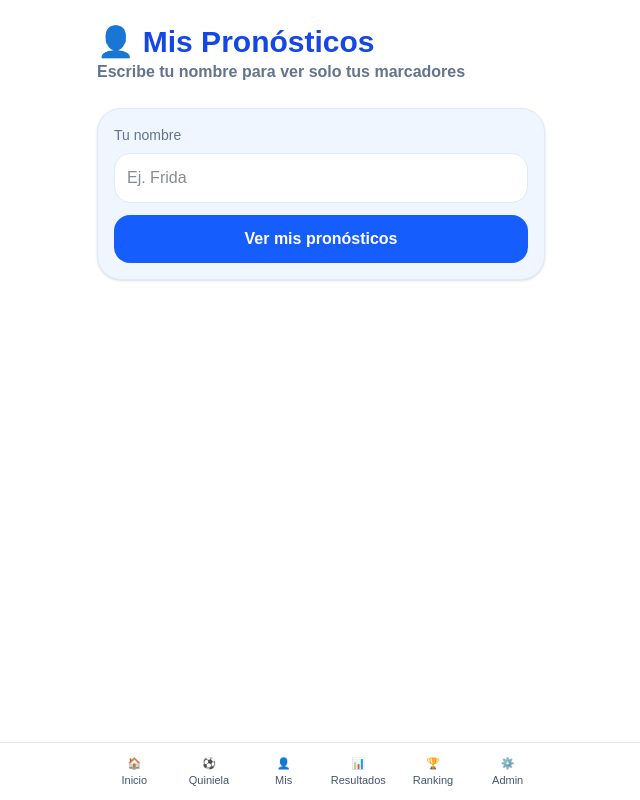
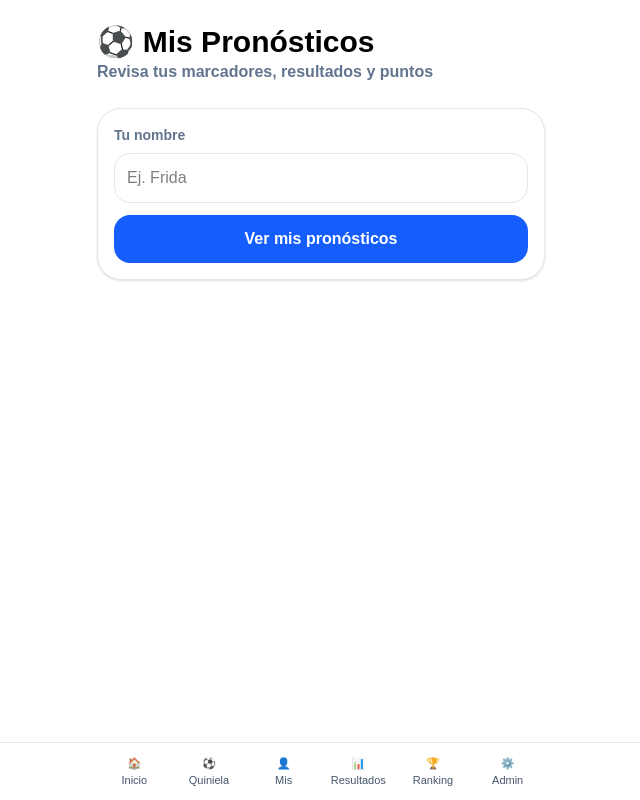
Before and after one commit to fridazzz119/Repository-name-martinez-fest, a Next.js app: page /pronosticos in a window 1280 px wide. Shown: the whole page, without its empty margins (319-959 px from the left). Built offline with nearby package versions, Linux system fonts and the light colour scheme.

Commit message:
mejoras mis pronosticos

```diff
--- a/app/api/pronosticos/route.ts
+++ b/app/api/pronosticos/route.ts
@@ -13,22 +13,40 @@ function normalizarNombre(nombre: string) {
     .replace(/\.\s+/g, ".");
 }
 
+function resultado(local: number, visitante: number) {
+  if (local > visitante) return "local";
+  if (local < visitante) return "visitante";
+  return "empate";
+}
+
 export async function GET(request: Request) {
   const { searchParams } = new URL(request.url);
   const nombre = searchParams.get("nombre");
 
   if (!nombre) {
-    return NextResponse.json([]);
+    return NextResponse.json({
+      pronosticos: [],
+      total: 24,
+      registrados: 0,
+    });
   }
 
   const nombreNormalizado = normalizarNombre(nombre);
 
-  const pronosticos = await sql`
-    SELECT nombre, partido, goles_local, goles_visitante
-    FROM pronosticos
-    WHERE nombre = ${nombreNormalizado}
+  const filas = await sql`
+    SELECT
+      p.nombre,
+      p.partido,
+      p.goles_local,
+      p.goles_visitante,
+      r.goles_local AS resultado_local,
+      r.goles_visitante AS resultado_visitante
+    FROM pronosticos p
+    LEFT JOIN resultados r
+      ON p.partido = r.partido
+    WHERE p.nombre = ${nombreNormalizado}
     ORDER BY
-CASE partido
+      CASE p.partido
         WHEN 'Suiza vs Canadá' THEN 1
         WHEN 'Bosnia y Herzegovina vs Catar' THEN 2
         WHEN 'Escocia vs Brasil' THEN 3
@@ -56,9 +74,60 @@ CASE partido
         WHEN 'RD Congo vs Uzbekistán' THEN 22
         WHEN 'Argelia vs Austria' THEN 23
         WHEN 'Jordania vs Argentina' THEN 24
-END,
-nombre;
+      END;
   `;
 
-  return NextResponse.json(pronosticos);
+  const pronosticos = filas.map((fila) => {
+    const predLocal = Number(fila.goles_local);
+    const predVisitante = Number(fila.goles_visitante);
+
+    const hayResultado =
+      fila.resultado_local !== null && fila.resultado_visitante !== null;
+
+    if (!hayResultado) {
+      return {
+        ...fila,
+        puntos: 0,
+        estado: "pendiente",
+        texto: "⏳ Resultado pendiente",
+      };
     }
+
+    const realLocal = Number(fila.resultado_local);
+    const realVisitante = Number(fila.resultado_visitante);
+
+    if (predLocal === realLocal && predVisitante === realVisitante) {
+      return {
+        ...fila,
+        puntos: 3,
+        estado: "exacto",
+        texto: "🎯 Marcador exacto +3",
+      };
+    }
+
+    if (
+      resultado(predLocal, predVisitante) ===
+      resultado(realLocal, realVisitante)
+    ) {
+      return {
+        ...fila,
+        puntos: 1,
+        estado: "acierto",
+        texto: "✅ Ganador/empate correcto +1",
+      };
+    }
+
+    return {
+      ...fila,
+      puntos: 0,
+      estado: "fallo",
+      texto: "❌ Sin puntos",
+    };
+  });
+
+  return NextResponse.json({
+    pronosticos,
+    total: 24,
+    registrados: pronosticos.length,
+  });
+}
--- a/app/pronosticos/page.tsx
+++ b/app/pronosticos/page.tsx
@@ -8,12 +8,46 @@ type Pronostico = {
   partido: string;
   goles_local: number;
   goles_visitante: number;
+  resultado_local: number | null;
+  resultado_visitante: number | null;
+  puntos: number;
+  estado: "pendiente" | "exacto" | "acierto" | "fallo";
+  texto: string;
 };
+
+type RespuestaPronosticos = {
+  pronosticos: Pronostico[];
+  total: number;
+  registrados: number;
+};
+
+function colorEstado(estado: Pronostico["estado"]) {
+  if (estado === "exacto") {
+    return "bg-green-50 border-green-200 text-green-700";
+  }
+
+  if (estado === "acierto") {
+    return "bg-blue-50 border-blue-200 text-blue-700";
+  }
+
+  if (estado === "fallo") {
+    return "bg-red-50 border-red-200 text-red-600";
+  }
+
+  return "bg-amber-50 border-amber-200 text-amber-600";
+}
 
 export default function PronosticosPage() {
   const [nombre, setNombre] = useState("");
   const [pronosticos, setPronosticos] = useState<Pronostico[]>([]);
   const [mensaje, setMensaje] = useState("");
+  const [registrados, setRegistrados] = useState(0);
+  const [total, setTotal] = useState(24);
+  const [buscado, setBuscado] = useState(false);
+
+  const porcentaje = total > 0 ? Math.round((registrados / total) * 100) : 0;
+  const pendientes = total - registrados;
+  const puntosTotales = pronosticos.reduce((acc, p) => acc + p.puntos, 0);
 
   async function buscarPronosticos() {
     if (!nombre.trim()) {
@@ -22,34 +56,38 @@ export default function PronosticosPage() {
     }
 
     setMensaje("");
+    setBuscado(true);
 
     const res = await fetch(
       `/api/pronosticos?nombre=${encodeURIComponent(nombre)}`
     );
 
-    const data = await res.json();
-    setPronosticos(data);
+    const data: RespuestaPronosticos = await res.json();
 
-    if (data.length === 0) {
+    setPronosticos(data.pronosticos || []);
+    setRegistrados(data.registrados || 0);
+    setTotal(data.total || 24);
+
+    if (!data.pronosticos || data.pronosticos.length === 0) {
       setMensaje("No encontramos pronósticos con ese nombre");
     }
   }
 
   return (
-    <main className="min-h-screen bg-white text-slate-900 p-4 pb-32">
+    <main className="min-h-screen bg-white text-black p-4 pb-32">
       <div className="max-w-md mx-auto">
         <div className="mb-6 pt-2">
-          <h1 className="text-3xl font-extrabold text-blue-700">
-            👤 Mis Pronósticos
+          <h1 className="text-3xl font-extrabold text-black">
+            ⚽ Mis Pronósticos
           </h1>
 
           <p className="text-slate-500 font-semibold">
-            Escribe tu nombre para ver solo tus marcadores
+            Revisa tus marcadores, resultados y puntos
           </p>
         </div>
 
-        <div className="bg-blue-50 border border-blue-100 rounded-3xl p-4 mb-5 shadow-sm">
-          <label className="block text-sm text-slate-500 mb-2">
+        <div className="bg-white border border-slate-200 rounded-3xl p-4 mb-5 shadow-sm">
+          <label className="block text-sm text-slate-500 mb-2 font-semibold">
             Tu nombre
           </label>
 
@@ -58,7 +96,7 @@ export default function PronosticosPage() {
             value={nombre}
             onChange={(e) => setNombre(e.target.value)}
             placeholder="Ej. Frida"
-            className="w-full p-3 rounded-2xl bg-white border border-blue-100 text-slate-900 outline-none focus:ring-2 focus:ring-blue-500 mb-3"
+            className="w-full p-3 rounded-2xl bg-white border border-slate-200 text-black outline-none focus:ring-2 focus:ring-blue-500 mb-3"
           />
 
           <button
@@ -68,6 +106,69 @@ export default function PronosticosPage() {
             Ver mis pronósticos
           </button>
         </div>
+
+        {buscado && (
+          <div className="bg-white border border-slate-200 rounded-3xl p-4 mb-5 shadow-sm">
+            <div className="flex items-center justify-between mb-3">
+              <div>
+                <p className="text-sm text-slate-500 font-semibold">
+                  Pronósticos registrados
+                </p>
+
+                <p className="text-3xl font-extrabold text-black">
+                  {registrados}
+                  <span className="text-slate-400 text-xl"> / {total}</span>
+                </p>
+              </div>
+
+              <div className="text-right">
+                <p className="text-sm text-slate-500 font-semibold">
+                  Avance
+                </p>
+
+                <p className="text-2xl font-extrabold text-blue-600">
+                  {porcentaje}%
+                </p>
+              </div>
+            </div>
+
+            <div className="w-full h-2 bg-slate-100 rounded-full overflow-hidden mb-4 border border-slate-200">
+              <div
+                className="h-full bg-blue-600 rounded-full transition-all"
+                style={{ width: `${porcentaje}%` }}
+              />
+            </div>
+
+            <div className="grid grid-cols-3 border border-slate-200 rounded-2xl overflow-hidden text-center">
+              <div className="p-3">
+                <p className="text-xs text-slate-500 font-semibold">
+                  Registrados
+                </p>
+                <p className="text-xl font-extrabold text-black">
+                  {registrados}
+                </p>
+              </div>
+
+              <div className="p-3 border-x border-slate-200">
+                <p className="text-xs text-slate-500 font-semibold">
+                  Pendientes
+                </p>
+                <p className="text-xl font-extrabold text-black">
+                  {pendientes}
+                </p>
+              </div>
+
+              <div className="p-3">
+                <p className="text-xs text-slate-500 font-semibold">
+                  Puntos
+                </p>
+                <p className="text-xl font-extrabold text-blue-600">
+                  {puntosTotales}
+                </p>
+              </div>
+            </div>
+          </div>
+        )}
 
         {mensaje && (
           <div className="bg-blue-50 border border-blue-100 rounded-3xl p-4 text-center text-slate-500 font-semibold mb-5">
@@ -81,18 +182,70 @@ export default function PronosticosPage() {
               key={p.partido}
               className="bg-white border border-slate-200 rounded-3xl p-4 shadow-sm"
             >
-              <p className="font-bold text-slate-800 mb-2">
-                {p.partido}
-              </p>
+              <div className="flex justify-between gap-3 mb-4">
+                <div>
+                  <p className="font-extrabold text-black">
+                    {p.partido}
+                  </p>
+                </div>
 
-              <div className="flex justify-center">
-                <div className="bg-blue-600 text-white px-5 py-2 rounded-2xl text-2xl font-extrabold">
-                  {p.goles_local} - {p.goles_visitante}
+                <div className="text-right">
+                  <p className="text-xs text-slate-500 font-semibold">
+                    Puntos
+                  </p>
+
+                  <p
+                    className={`text-2xl font-extrabold ${
+                      p.puntos > 0 ? "text-blue-600" : "text-slate-400"
+                    }`}
+                  >
+                    {p.estado === "pendiente" ? "-" : p.puntos}
+                  </p>
                 </div>
+              </div>
+
+              <div className="grid grid-cols-2 gap-3 mb-4">
+                <div className="bg-slate-50 border border-slate-200 rounded-2xl p-3 text-center">
+                  <p className="text-xs text-slate-500 font-semibold mb-1">
+                    Tu pronóstico
+                  </p>
+
+                  <p className="text-2xl font-extrabold text-black">
+                    {p.goles_local} - {p.goles_visitante}
+                  </p>
+                </div>
+
+                <div className="bg-slate-50 border border-slate-200 rounded-2xl p-3 text-center">
+                  <p className="text-xs text-slate-500 font-semibold mb-1">
+                    Resultado oficial
+                  </p>
+
+                  <p className="text-2xl font-extrabold text-black">
+                    {p.resultado_local === null ||
+                    p.resultado_visitante === null
+                      ? "-"
+                      : `${p.resultado_local} - ${p.resultado_visitante}`}
+                  </p>
+                </div>
+              </div>
+
+              <div
+                className={`border rounded-2xl p-3 text-center font-extrabold ${colorEstado(
+                  p.estado
+                )}`}
+              >
+                {p.texto}
               </div>
             </div>
           ))}
         </div>
+
+        {buscado && pronosticos.length > 0 && (
+          <div className="mt-5 bg-blue-50 border border-blue-100 rounded-3xl p-4 text-sm text-slate-600 font-semibold">
+            ℹ️ Los puntos se actualizan automáticamente cuando se capturan los
+            resultados oficiales.
+          </div>
+        )}
       </div>
 
       <BottomNav />
```
Lines whose indentation alone changed are shown as unchanged.
